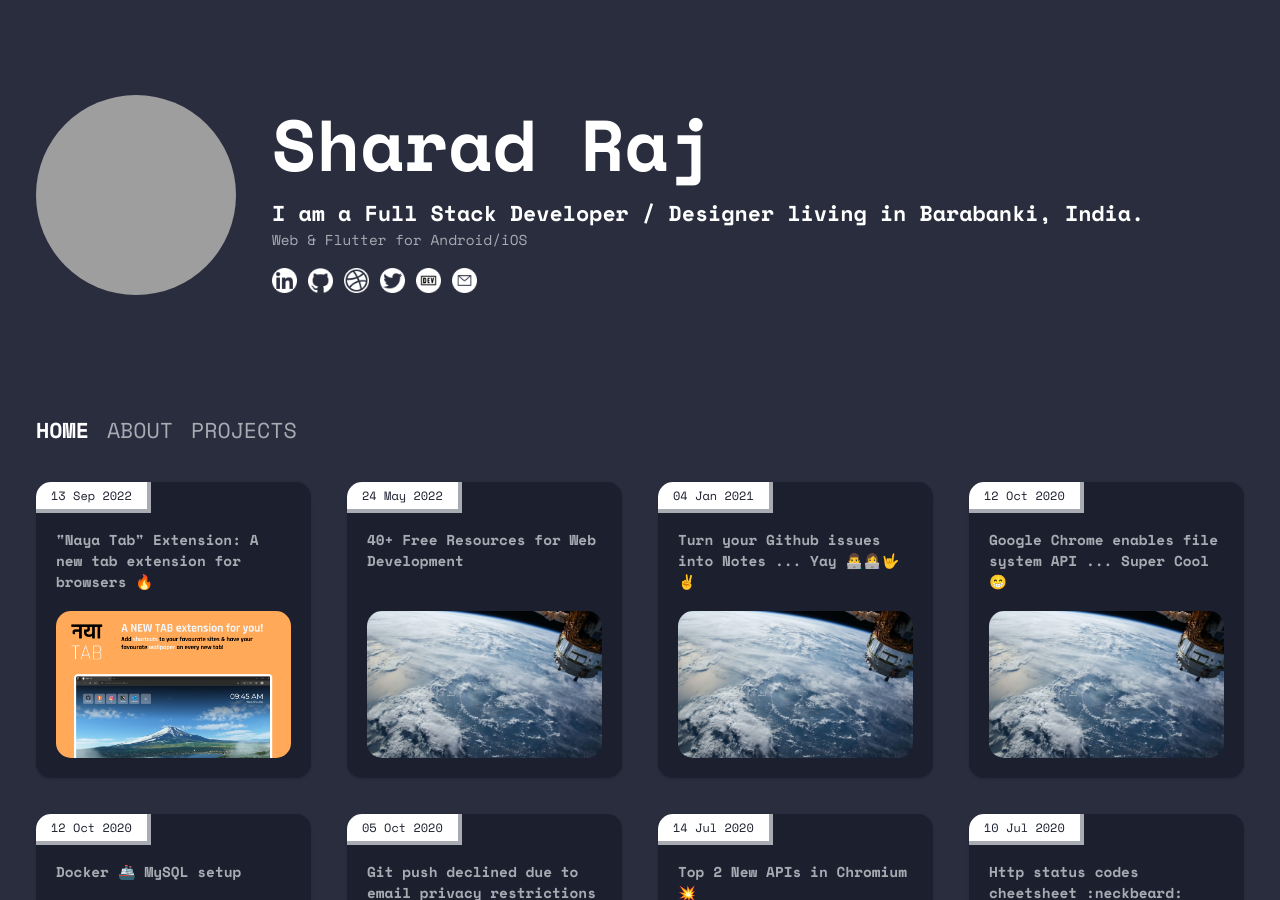
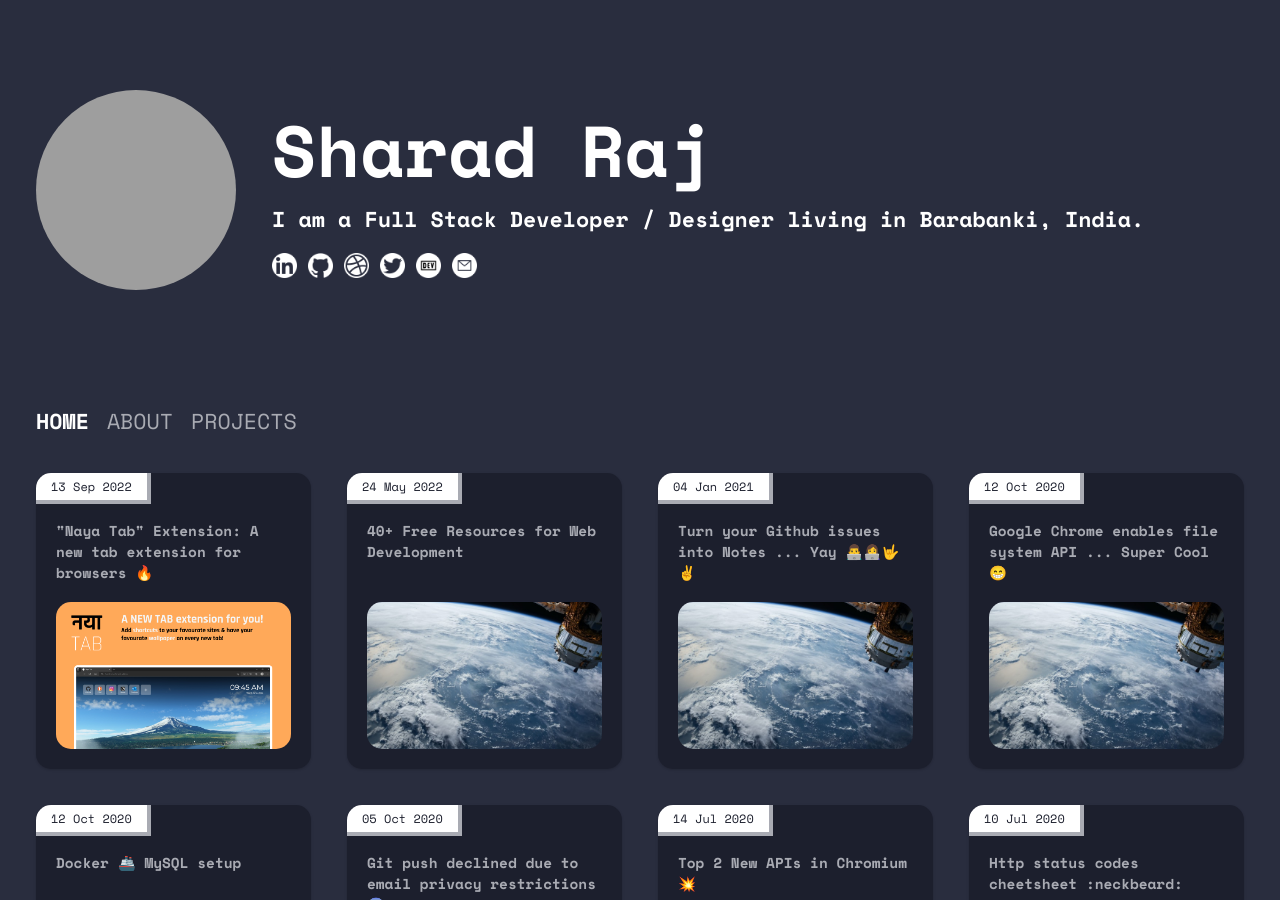
Before and after one commit to sharadcodes/sharadcodes.github.io, a Jekyll site: the page built from index.md, in a window 1280 px wide and 900 px high. Built offline with Jekyll 4.4.1, drawn with Linux system fonts in a browser that asks for light colours; nearby versions of some CDN libraries; emoji names are drawn with the system emoji font; grey boxes are pictures that could not be loaded.

Commit message:
Update owner.yml

```diff
--- a/_data/owner.yml
+++ b/_data/owner.yml
@@ -3,7 +3,7 @@ dp: https://avatars2.githubusercontent.com/u/36638057?s=460&u=0cbe4fd6b5a3655d91
 description: "
   I am a Full Stack Developer / Designer living in Barabanki, India.
   "
-sub-description: "Web & Flutter for Android/iOS"
+sub-description: ""
 hire: Want to hire me! Just drop a mail
 address: India
 website: https://sharadcodes.github.io
```
